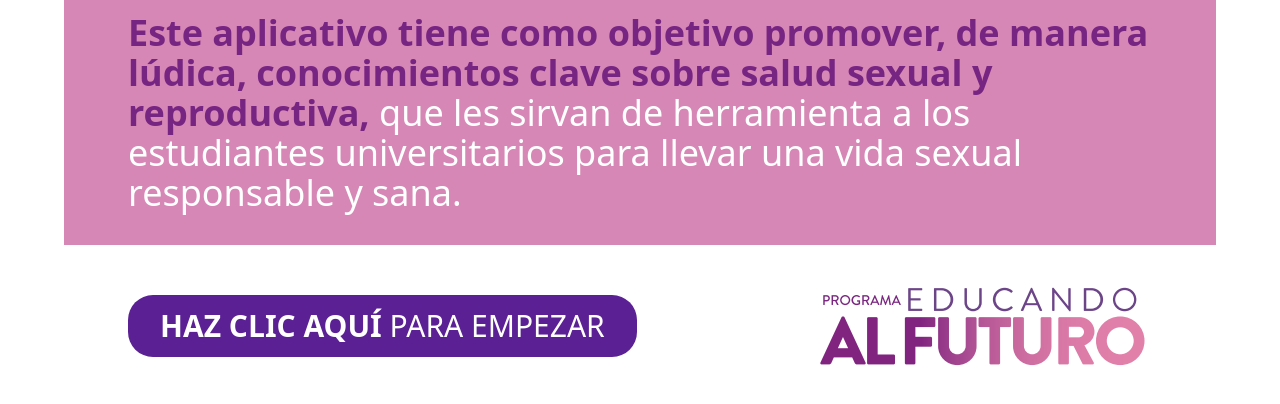
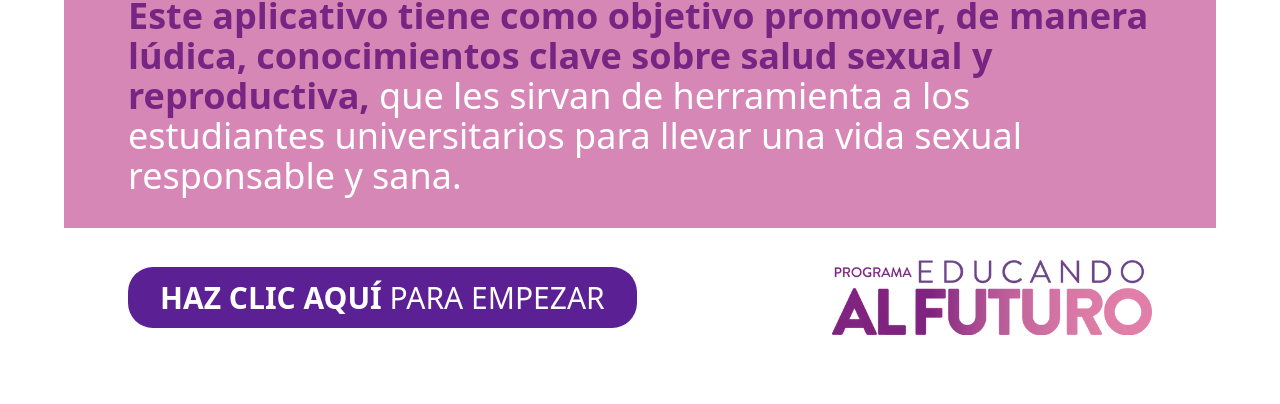
Before and after one commit to TDanyStark/app-que-tanto-conosex, an Astro site: page /apps/abbott/que-tanto-conosex/ in a window 1280 px wide. Shown: the part 998-1402 px from the top of the page. After the commit the page ends 1365 px from the top, so only its background shows below. Built offline with nearby package versions, Linux system fonts and the light colour scheme; Astro itself is replaced by a stand-in of ours.

Commit message:
cambio de imagenes a wepb

```diff
--- a/src/pages/app.astro
+++ b/src/pages/app.astro
@@ -12,11 +12,11 @@ import Game from "../sections/Game.astro"
 >
 
 <Contenedor>
-  <ImgEncabezado src="../img_encabezado_1.png" alt="Encabezado de la aplicación ¿Qué tanto conoSEX?" />
+  <ImgEncabezado src="../img_encabezado_1.webp" alt="Encabezado de la aplicación ¿Qué tanto conoSEX?" />
 
 
   <main class="py-8 px-8 md:px-16 bg-gray-100 space-y-2">
-    <img class="w-48" src="../logo_educando.png" alt="">
+    <img class="w-48" src="../logo_educando.webp" alt="">
     <Game/>
   </main>
 
--- a/src/sections/SectionPrimary.astro
+++ b/src/sections/SectionPrimary.astro
@@ -17,6 +17,6 @@ import { URL_BASE } from "../config";
       <a href={URL_BASE + "app/"} class="btn-morado text-3xl"><span class="font-semibold">HAZ CLIC AQUÍ</span> PARA EMPEZAR</a>
     </article>
     <article>
-      <img src={URL_BASE + "logo_educando.png"} alt="Logo educando al futuro">
+      <img class="w-80" src={URL_BASE + "logo_educando.webp"} alt="Logo educando al futuro">
     </article>
   </div>
```
Also changed, not shown: public/img_encabezado_1.png (deleted), public/img_encabezado_1.webp (added), public/img_principal.webp, public/logo_educando.png (deleted), public/logo_educando.webp (added).
